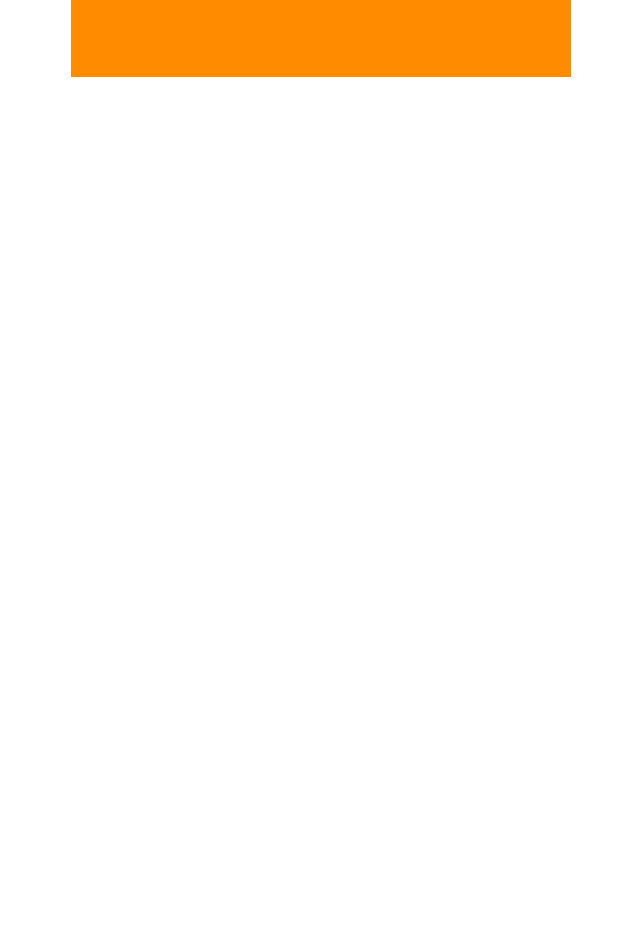
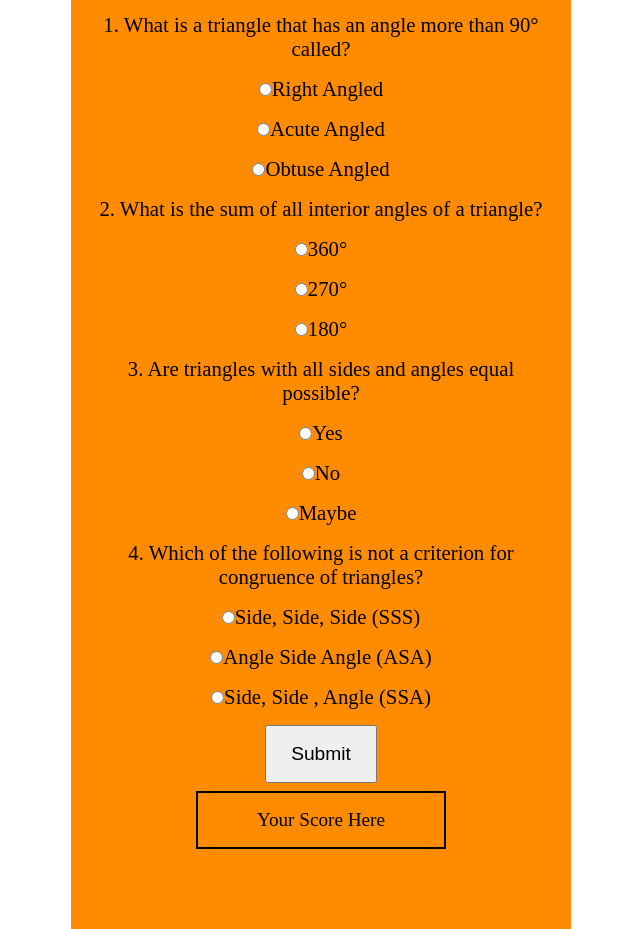
Before and after one commit to OmKakatkar/Fun-With-Triangles, a plain HTML site: page trivia.html in a window 1280 px wide. Shown: the part 157-1086 px from the top of the page, without its empty margins (319-959 px from the left). Before the commit the page ends 800 px from the top, so only its background shows below. Drawn offline with Linux system fonts and the light colour scheme.

Commit message:
add trivia and hypotenuse

```diff
--- a/calculator.js
+++ b/calculator.js
@@ -1,4 +1,3 @@
-
 // For Calculator
 // 3 Sides
 const side1 = document.querySelector("#side1");
--- a/index.css
+++ b/index.css
@@ -41,7 +41,8 @@ h1 {
 
 .label,
 input[type="number"],
-.output {
+.output,
+.side {
   font-size: 1.2rem;
   margin: 0.5rem;
   text-align: center;
@@ -66,3 +67,22 @@ h2 {
   margin: 0 auto;
   margin-top: 0.5rem;
 }
+
+label,
+p {
+  margin-top: 1rem;
+  display: block;
+  font-size: 1.3rem;
+  margin: 0rem auto;
+}
+
+.container-question {
+  width: 90%;
+  margin: 1rem auto;
+}
+
+.side,
+label {
+  margin: 1rem auto;
+  display: block;
+}
--- a/trivia.html
+++ b/trivia.html
@@ -4,20 +4,72 @@
     <meta charset="UTF-8" />
     <meta http-equiv="X-UA-Compatible" content="IE=edge" />
     <meta name="viewport" content="width=device-width, initial-scale=1.0" />
-    <title>Valid Triangle</title>
+    <title>Triangle Trivia</title>
     <link rel="stylesheet" href="./index.css" />
-    <script defer src="./validate.js"></script>
+    <script defer src="./trivia.js"></script>
   </head>
   <body>
     <main>
       <h1>Triangle Trivia</h1>
       <a href="./index.html" id="back">Go Back</a>
-      <!-- Few questions for trivia -->
-      <!-- Which type of triangle has 2 equal sides? -->
-      <!-- What is the sum of all interior angles of a triangle? -->
-      <!-- Are triangles with all sides same possible? -->
-
-
+      <form id="trivia-form">
+        <div class="container-question">
+          <p>1. What is a triangle that has an angle more than 90° called?</p>
+          <label
+            ><input type="radio" name="ques1" value="Right Angled" />Right
+            Angled</label
+          >
+          <label
+            ><input type="radio" name="ques1" value="Acute Angled" />Acute
+            Angled</label
+          >
+          <label
+            ><input type="radio" name="ques1" value="Obtuse Angled" />Obtuse
+            Angled</label
+          >
+        </div>
+        <div class="container-question">
+          <p>2. What is the sum of all interior angles of a triangle?</p>
+          <label><input type="radio" name="ques2" value="360°" />360°</label>
+          <label><input type="radio" name="ques2" value="270°" />270°</label>
+          <label><input type="radio" name="ques2" value="180°" />180°</label>
+        </div>
+        <div class="container-question">
+          <p>3. Are triangles with all sides and angles equal possible?</p>
+          <label><input type="radio" name="ques3" value="Yes" />Yes</label>
+          <label><input type="radio" name="ques3" value="No" />No</label>
+          <label><input type="radio" name="ques3" value="Maybe" />Maybe</label>
+        </div>
+        <div class="container-question">
+          <p>
+            4. Which of the following is not a criterion for congruence of
+            triangles?
+          </p>
+          <label
+            ><input
+              type="radio"
+              name="ques4"
+              value="Side, Side, Side (SSS)"
+            />Side, Side, Side (SSS)</label
+          >
+          <label
+            ><input
+              type="radio"
+              name="ques4"
+              value="Angle Side Angle (ASA)"
+            />Angle Side Angle (ASA)</label
+          >
+          <label
+            ><input
+              type="radio"
+              name="ques4"
+              value="Side, Side , Angle (SSA)"
+            />Side, Side , Angle (SSA)</label
+          >
+        </div>
+      </form>
+      <button id="submit">Submit</button>
+      <div id="output" class="output">Your Score Here</div>
     </main>
   </body>
 </html>
--- /dev/null
+++ b/trivia.js
@@ -0,0 +1,20 @@
+const triviaForm = document.querySelector("#trivia-form");
+const submitButton = document.querySelector("#submit");
+const output = document.querySelector("#output");
+
+const answers = ["Obtuse Angled", "180°", "Yes", "Angle Side Angle (ASA)"];
+
+function calcMarks() {
+  let marks = 0;
+  let index = 0;
+  const formResults = new FormData(triviaForm);
+
+  for (let value of formResults.values()) {
+    if (value === answers[index]) {
+      marks++;
+    }
+    index++;
+  }
+  output.innerText = "Your Score : " + marks;
+}
+submitButton.addEventListener("click", calcMarks);
--- a/validate.js
+++ b/validate.js
@@ -6,17 +6,26 @@ const check = document.querySelector("#check");
 const output = document.querySelector("#output");
 
 check.addEventListener("click", () => {
-  validate(
-    parseFloat(angleA.value),
-    parseFloat(angleB.value),
-    parseFloat(angleC.value)
-  );
+  validate(angleA.value, angleB.value, angleC.value);
 });
 
 function validate(a, b, c) {
-  if (a + b + c === 180) {
-    output.innerText = "The triangle can be formed";
+  if (a !== "" && b !== "" && c !== "") {
+    console.log(a);
+    if (
+      parseFloat(a) !== 180 &&
+      parseFloat(b) !== 180 &&
+      parseFloat(c) !== 180
+    ) {
+      if (parseFloat(a) + parseFloat(b) + parseFloat(c) === 180) {
+        output.innerText = "The triangle can be formed";
+      } else {
+        output.innerText = "Check your angles again, they do not add up to 180";
+      }
+    } else {
+      output.innerText = "Angle cannot be 180";
+    }
   } else {
-    output.innerText = "Check your angles again, they do not add up to 180";
+    output.innerText = "Please enter a valid input";
   }
 }
```
Also changed, not shown: hypotenuse.html (+12 -4 lines), hypotenuse.js (added, +17 -0 lines).
